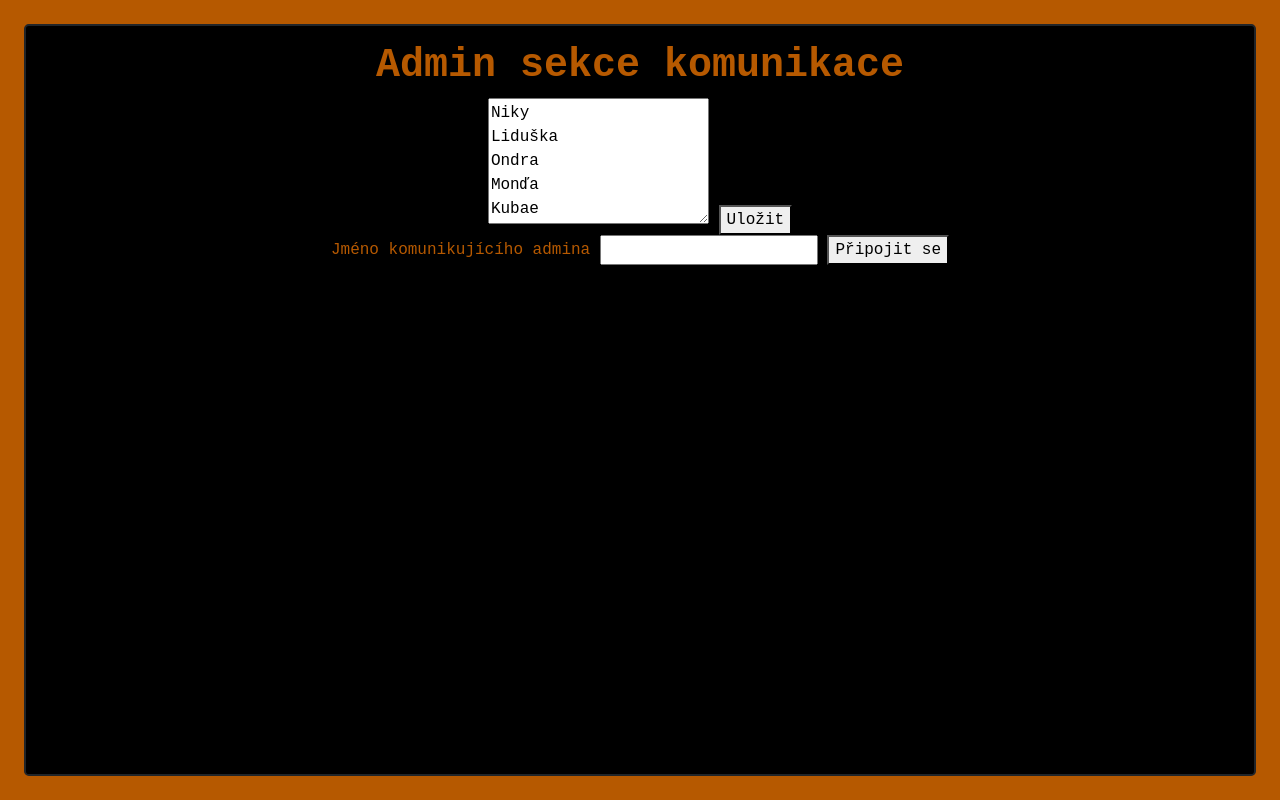
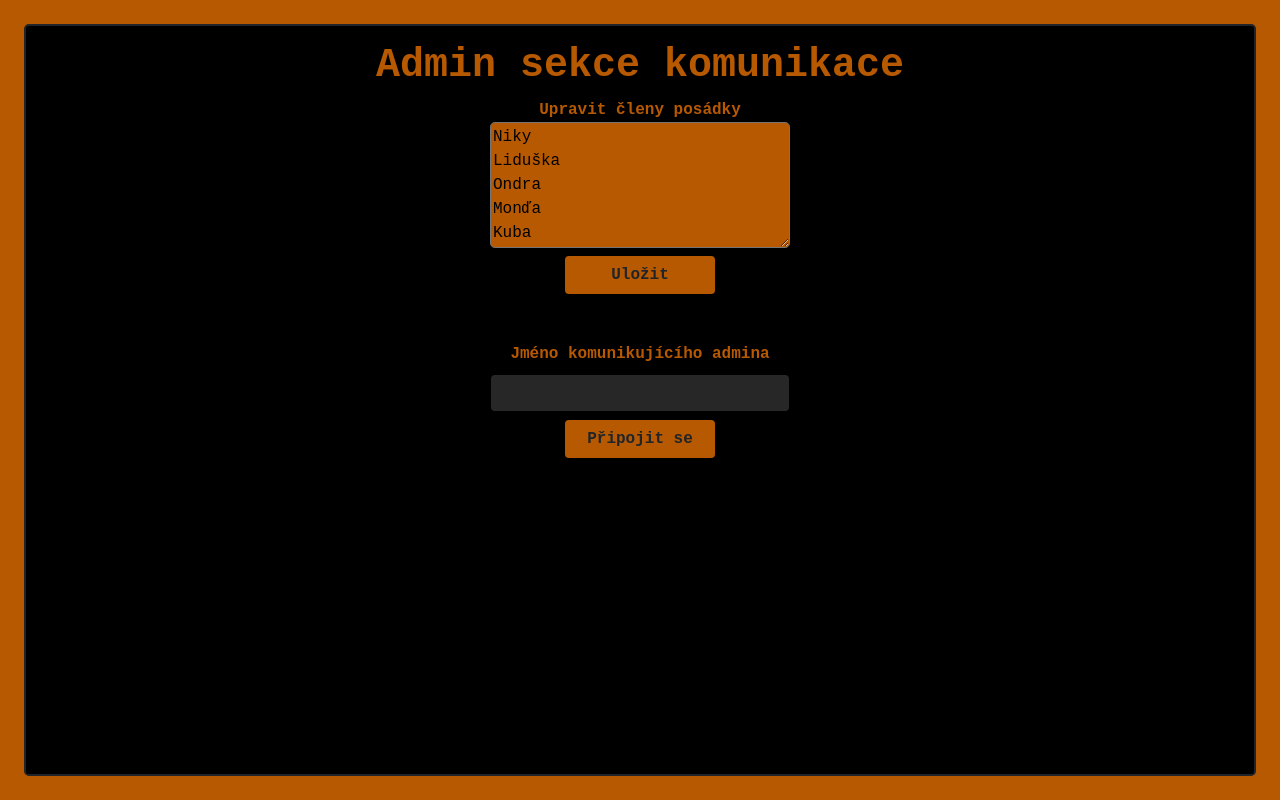
Before and after one commit to expedicemars/simuchat-flask, a Flask app: page /admin in a window 1280 px wide. Run offline with Flask 3, Linux system fonts and the light colour scheme; the visitor is signed in with stand-in values (Sample User, id 1); some libraries are stand-ins or nearby versions.

Commit message:
admin login

```diff
--- a/jmena_posadky.txt
+++ b/jmena_posadky.txt
@@ -2,4 +2,4 @@ Niky
 Liduška
 Ondra
 Monďa
-Kubae
+Kuba
--- a/main.py
+++ b/main.py
@@ -38,17 +38,32 @@ def chat():
         return redirect(url_for("join"))
     return render_template("chat.html", komunikacni_jmeno = session.get("jmeno"))
 
+@app.route("/admin_login", methods=["GET", "POST"])
+def admin_login():
+    if request.method == "GET":
+        return render_template("admin_login.html")
+    else:
+        if request.form.get("heslo") == "hroch314":
+            session["admin"] = True
+            return redirect(url_for("admin"))
+        else:
+            return redirect(url_for("admin_login"))
+
 
 @app.route("/admin", methods=["GET", "POST"])
 def admin():
-    session.clear()
     if request.method == "GET":
-        return render_template("admin.html", jmena_posadky = get_jmena_posadky_for_admin())
+        if not session.get("admin"):
+            return redirect(url_for("admin_login"))
+        else:
+            session.clear()
+            session["admin"] = True
+            return render_template("admin.html", jmena_posadky = get_jmena_posadky_for_admin())
     else:
         if request.form.get("save"):
             set_jmena_posadky_from_admin(request.form.get("jmena_posadky"))
             return redirect(url_for("admin"))
-        elif request.form.get("join"):
+        elif request.form.get("admin_name"):
             session["jmeno"] = f"{request.form.get('admin_name')}@EMC"
             return redirect(url_for("chat"))
 
--- a/static/style.css
+++ b/static/style.css
@@ -13,7 +13,8 @@ body{
     background-color: black;
     min-height: fit-content;
     height: calc(100% - 3rem);
-
+    display: flex;
+    flex-direction: column;
 }
 .custom-button{
     background-color: #B65900;
@@ -26,3 +27,61 @@ h1{
 .join-as{
     font-weight: bold;
 }
+
+.messages{
+    background-color: #272727;
+    flex: 1;
+    overflow-y: auto;
+    padding: 1rem;
+}
+.text-input {
+    background-color: #272727;
+    border-color: black;
+    color: #B65900;
+}
+.text-input:focus {
+    background-color: #4F4F4F;
+    border-color:cornflowerblue;
+    color: #B65900;
+}
+.message{
+    display: flex;
+}
+.message .name{
+    font-weight: bold;
+    margin-right: 1rem;
+}
+.message .text{
+    text-align: left;
+}
+.message .date{
+    margin-left: auto;
+    white-space: nowrap;
+}
+.form{
+    display: flex;
+    align-items: center;
+    flex-direction: column;
+}
+.textarea{
+    background-color: #B65900;
+    width: 300px;
+}
+.upravit-cleny{
+    margin-bottom: 0px;
+    font-weight: bold;
+}
+.admin-name-label{
+    font-weight: bold;
+}
+.admin-name-input {
+    background-color: #272727;
+    border-color: black;
+    color: #B65900;
+    width: 300px;
+}
+.admin-name-input:focus {
+    background-color: #4F4F4F;
+    border-color:cornflowerblue;
+    color: #B65900;
+}
--- a/templates/admin.html
+++ b/templates/admin.html
@@ -2,12 +2,21 @@
 {% block content %}
 
 <h1>Admin sekce komunikace</h1>
-<form method="post">
-    <textarea name="jmena_posadky", rows="5">{{jmena_posadky}}</textarea>
-    <button type="submit" name="save" value="whatever">Uložit</button><br>
-    <label for="admin_name">Jméno komunikujícího admina</label>
-    <input id="admin_name" type="text" name="admin_name">
-    <button type="submit" name="join" value="whatever">Připojit se</button>
+<form method="post" class="form" id="form">
+    <p class="upravit-cleny">Upravit členy posádky</p>
+    <textarea name="jmena_posadky", rows="5" class="textarea rounded-3 mb-2">{{jmena_posadky}}</textarea>
+    <button type="submit" name="save" value="whatever" class="btn custom-button mb-5">Uložit</button>
+    <label for="admin_name" class="admin-name-label">Jméno komunikujícího admina</label>
+    <input id="admin_name" type="text" name="admin_name" class="form-control admin-name-input my-2">
+    <button type="button" value="whatever" class="btn custom-button" onclick="pressed_button()">Připojit se</button>
 </form>
 
+<script type="text/javascript">
+    function pressed_button() {
+        if (!document.getElementById("admin_name").value == "") {
+            document.getElementById("form").submit()
+        }
+    }
+</script>
+
 {% endblock %}
```
Also changed, not shown: templates/admin_login.html (added, +9 -0 lines), templates/chat.html (+28 -6 lines).
